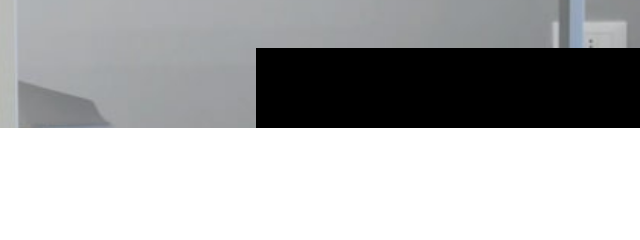
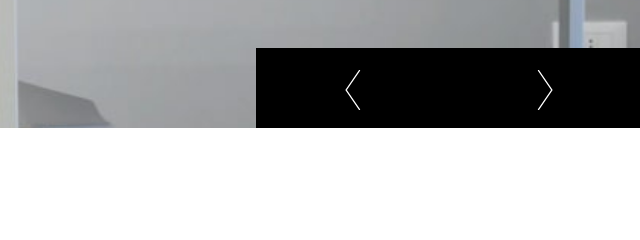
Before and after one commit to cristianbarreiro/room-homepage-master, a plain HTML site: page index.html in a window 1280 px wide. Shown: the part 192-432 px from the top of the page, 640-1280 px from the left. Drawn offline with Linux system fonts and the light colour scheme.

Commit message:
fix: background image of angle arrows

```diff
--- a/styles/style.css
+++ b/styles/style.css
@@ -68,7 +68,7 @@ main {
 input#info-1,
 input#info-3,
 input#info-5 {
-    background-image: url("./images/icon-angle-left.svg");
+    background-image: url("../images/icon-angle-left.svg");
     appearance: none;
     background-size: 100% 100%;
     background-repeat: no-repeat;
@@ -77,7 +77,7 @@ input#info-5 {
 input#info-2,
 input#info-4,
 input#info-6 {
-    background-image: url("./images/icon-angle-right.svg");
+    background-image: url("../images/icon-angle-right.svg");
     appearance: none;
     background-size: 100% 100%;
     background-repeat: no-repeat;
```
